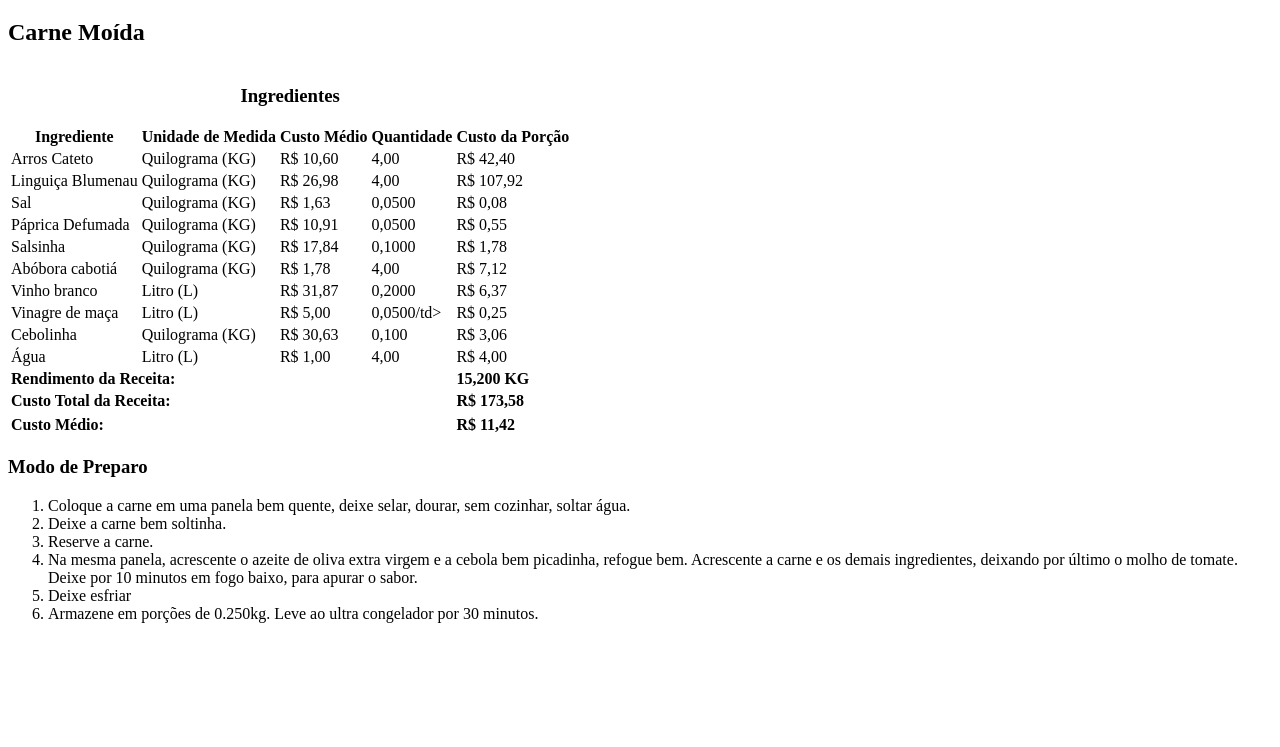
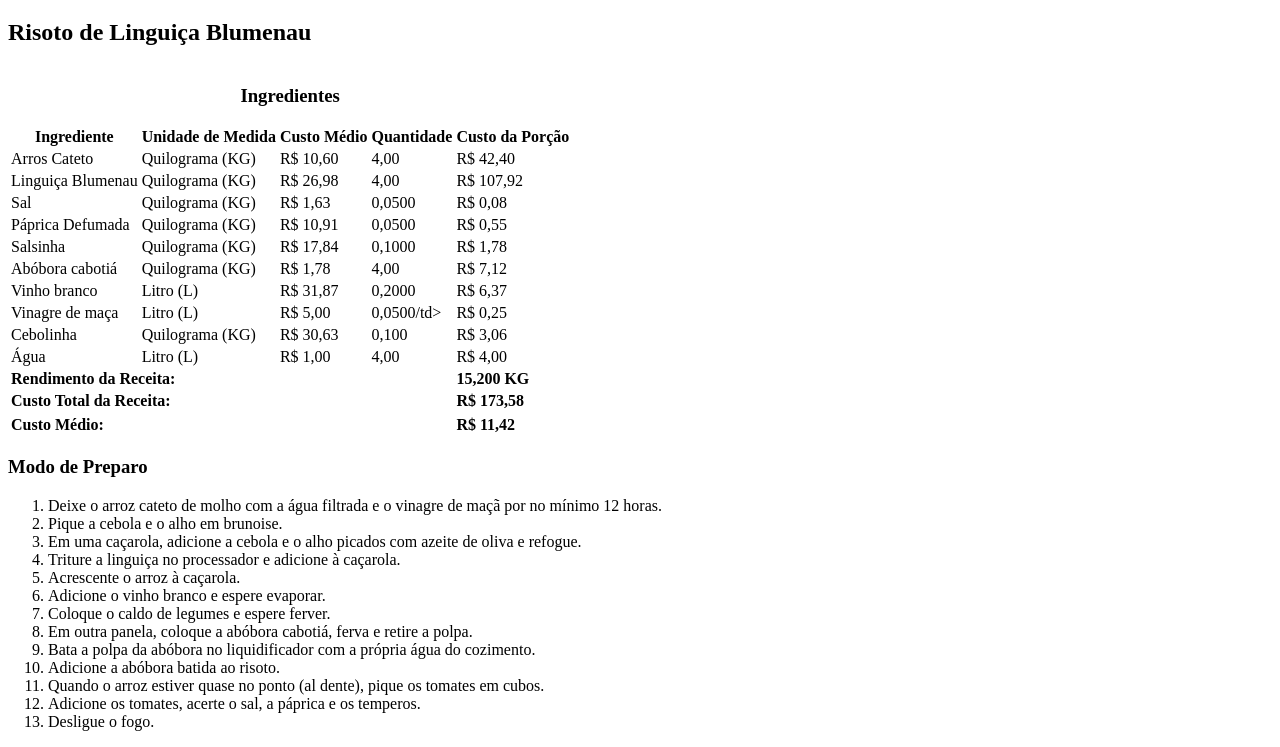
Before and after one commit to marciojmariano/curso-css, a plain HTML site: page ativ1-fichatecnica.html in a window 1280 px wide. Shown: the part 61-808 px from the top of the page. Drawn offline with Linux system fonts and the light colour scheme.

Commit message:
Atualização do modo de preparo

```diff
--- a/ativ1-fichatecnica.html
+++ b/ativ1-fichatecnica.html
@@ -12,7 +12,7 @@
     </head>
     <body>
         <h1>Fichas Ténicas para Produção de Receitas</h1>
-        <h2>Carne Moída</h2>
+        <h2>Risoto de Linguiça Blumenau</h2>
         <table>
             <caption><h3>Ingredientes</h3></caption>
                 <thead>
@@ -117,12 +117,19 @@
         </table>
         <h3>Modo de Preparo</h3>
             <ol type="1">
-                <li>Coloque a carne em uma panela bem quente, deixe selar, dourar, sem cozinhar, soltar água.</li>
-                <li>Deixe a carne bem soltinha.</li>
-                <li>Reserve a carne.</li>
-                <li>Na mesma panela, acrescente o azeite de oliva extra virgem e a cebola bem picadinha, refogue bem. Acrescente a carne e os demais ingredientes, deixando por último o molho de tomate. Deixe por 10 minutos em fogo baixo, para apurar o sabor.</li>
-                <li>Deixe esfriar</li>
-                <li>Armazene em porções de 0.250kg. Leve ao ultra congelador por 30 minutos.</li>
+                <li>Deixe o arroz cateto de molho com a água filtrada e o vinagre de maçã por no mínimo 12 horas.</li>
+                <li>Pique a cebola e o alho em brunoise.</li>
+                <li>Em uma caçarola, adicione a cebola e o alho picados com azeite de oliva e refogue.</li>
+                <li>Triture a linguiça no processador e adicione à caçarola.</li>
+                <li>Acrescente o arroz à caçarola.</li>
+                <li>Adicione o vinho branco e espere evaporar.</li>
+                <li>Coloque o caldo de legumes e espere ferver.</li>
+                <li>Em outra panela, coloque a abóbora cabotiá, ferva e retire a polpa.</li>
+                <li>Bata a polpa da abóbora no liquidificador com a própria água do cozimento.</li>
+                <li>Adicione a abóbora batida ao risoto.</li>
+                <li>Quando o arroz estiver quase no ponto (al dente), pique os tomates em cubos.</li>
+                <li>Adicione os tomates, acerte o sal, a páprica e os temperos.</li>
+                <li>Desligue o fogo.</li>
             </ol>
     </body>
 </html>
```
